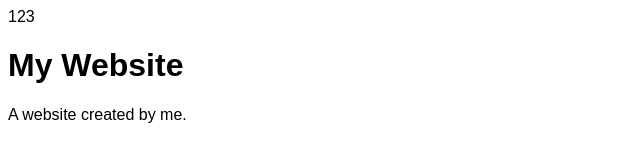
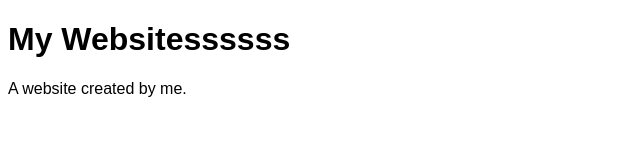
Before and after one commit to Jzxc0126/JayCris, a plain HTML site: page index.html in a window 1280 px wide. Shown: the whole page, without its empty margins (0-640 px from the left). Drawn offline with Linux system fonts and the light colour scheme.

Commit message:
add sssss

```diff
--- a/index.html
+++ b/index.html
@@ -11,8 +11,7 @@ body {
 </style>
 </head>
 <body>
-123
-<h1>My Website</h1>
+<h1>My Websitessssss</h1>
 <p>A website created by me.</p>
 
 </body>
```
